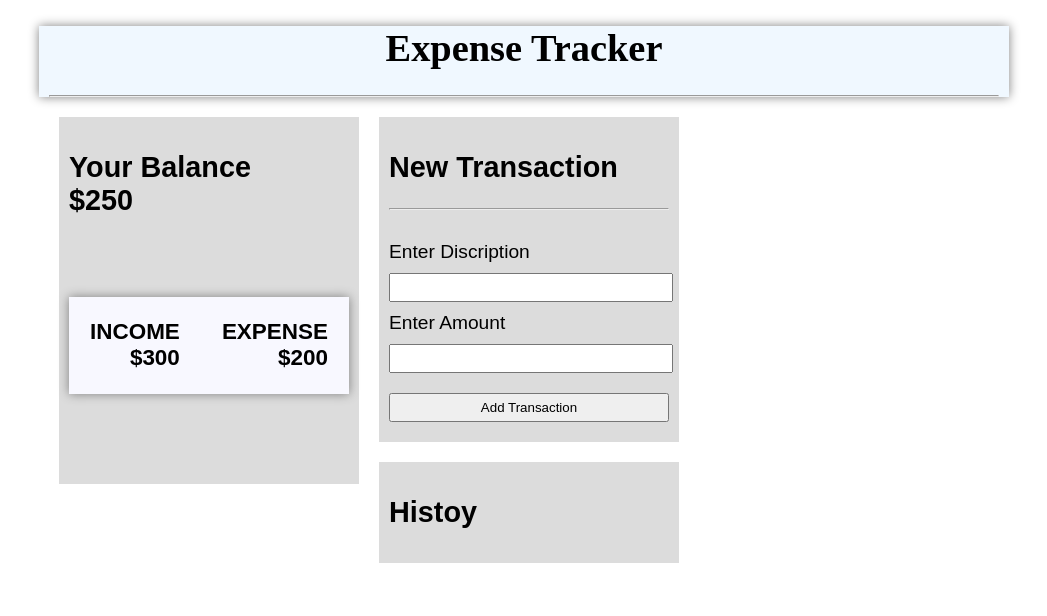
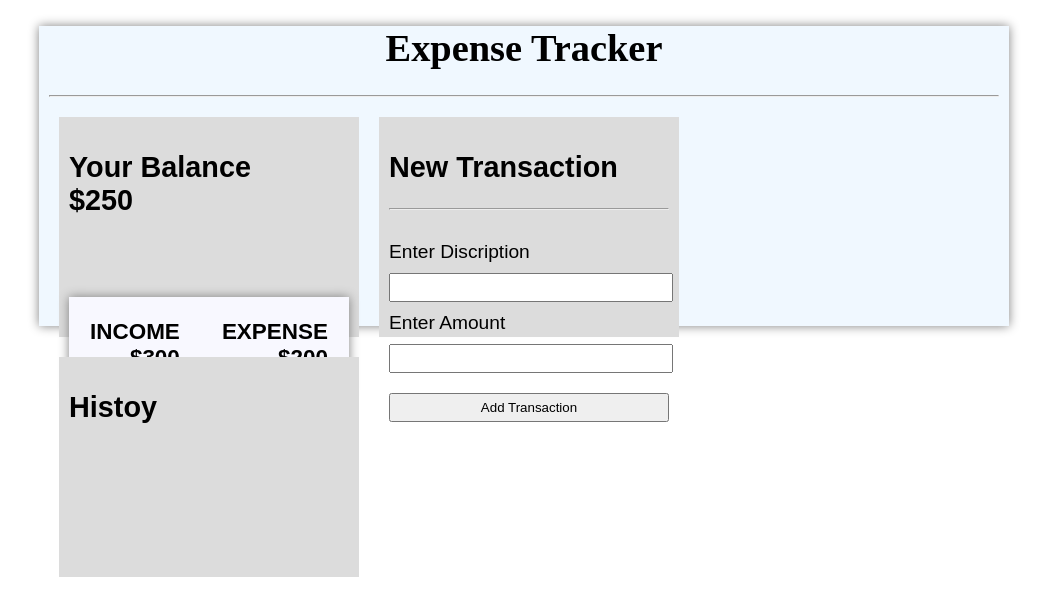
Before and after one commit to Tanveer-Ali110/React_project1, a React (Create React App) app: page / in a window 1280 px wide. Shown: the top 616 px of the page, without its empty margins (116-1163 px from the left). Built offline with nearby package versions, Linux system fonts and the light colour scheme.

Commit message:
Update App.css

```diff
--- a/src/App.css
+++ b/src/App.css
@@ -1,5 +1,6 @@
 .container{
   width: 950px;
+  height: 300px;
   padding: 0px 10px;
   margin: 0 auto;
   background-color: aliceblue;
@@ -13,6 +14,7 @@
 
 .container-element{
   width: 280px;
+  height: 200px;
   margin: 10px;
   padding: 10px;
   background-color: gainsboro;
@@ -21,7 +23,7 @@
 }
 
 .element-box{
-  margin: 80px 0px;
+  margin: 80px 0px 0px 0px;
   text-align: end;
   display: flex;
   justify-content: space-around;
```
